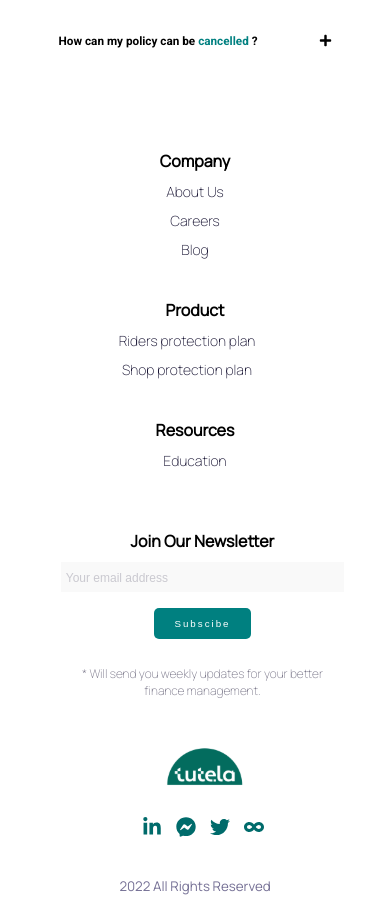
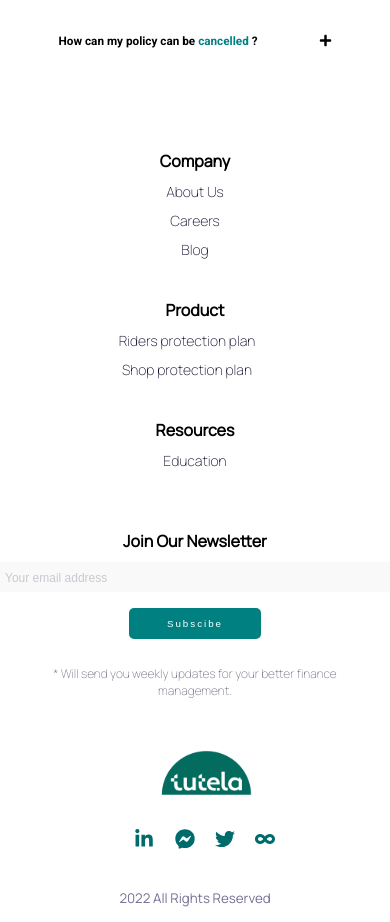
Before and after one commit to ifenega/tutela, a React (Create React App) app: page /riders in a window 390 px wide. Shown: the part 2080-3002 px from the top of the page. Built offline with nearby package versions, Linux system fonts and the light colour scheme.

Commit message:
some design changes

```diff
--- a/src/components/Home/Home.css
+++ b/src/components/Home/Home.css
@@ -139,7 +139,6 @@
 }
 .coverage .info {
   display: flex;
-  margin: 2rem 0;
   /* display: grid;
   grid-template-columns: auto auto auto;  */
 }
@@ -350,9 +349,6 @@
   .footer .resources .list {
     margin-left: 10px;
   }
-  .footer .newsletter {
-    padding-left: 15px;
-  }
 
   .footer_bottom {
     font-size: smaller;
@@ -377,6 +373,7 @@
     font-size: 1.5rem;
     padding: 10px 0px;
     width: 85%;
+    border-radius: 5px;
   }
 
   /* coverage */
@@ -595,7 +592,8 @@
     text-align: center;
     margin: 0 auto;
     width: 100%;
-    display: flex;flex-direction: column;
+    display: flex;
+    flex-direction: column;
     align-items: center;
   }
   .footer .btn {
@@ -738,12 +736,13 @@
   /* footer */
   .footer {
     margin-top: 5rem;
+    padding: 0px;
   }
-  .footer_top .mid{
+  .footer_top .mid {
     display: flex;
     flex-direction: column;
   }
-  .footer .footer_top .mid > div{
+  .footer .footer_top .mid > div {
     width: 100%;
   }
   .footer .newsletter .title {
@@ -754,8 +753,6 @@
     line-height: normal;
     margin-bottom: 0;
     width: 100%;
-  }
-  .footer .newsletter p.list {
   }
   .footer .icons {
     margin-top: 25px;
@@ -778,8 +775,7 @@
     font-size: 1.6vw;
   }
   .footer .email_div {
-    width: 90%;
-    margin: 0px 0;
+    width: 100vw;
   }
   .footer .email {
     font-size: 14px;
```
